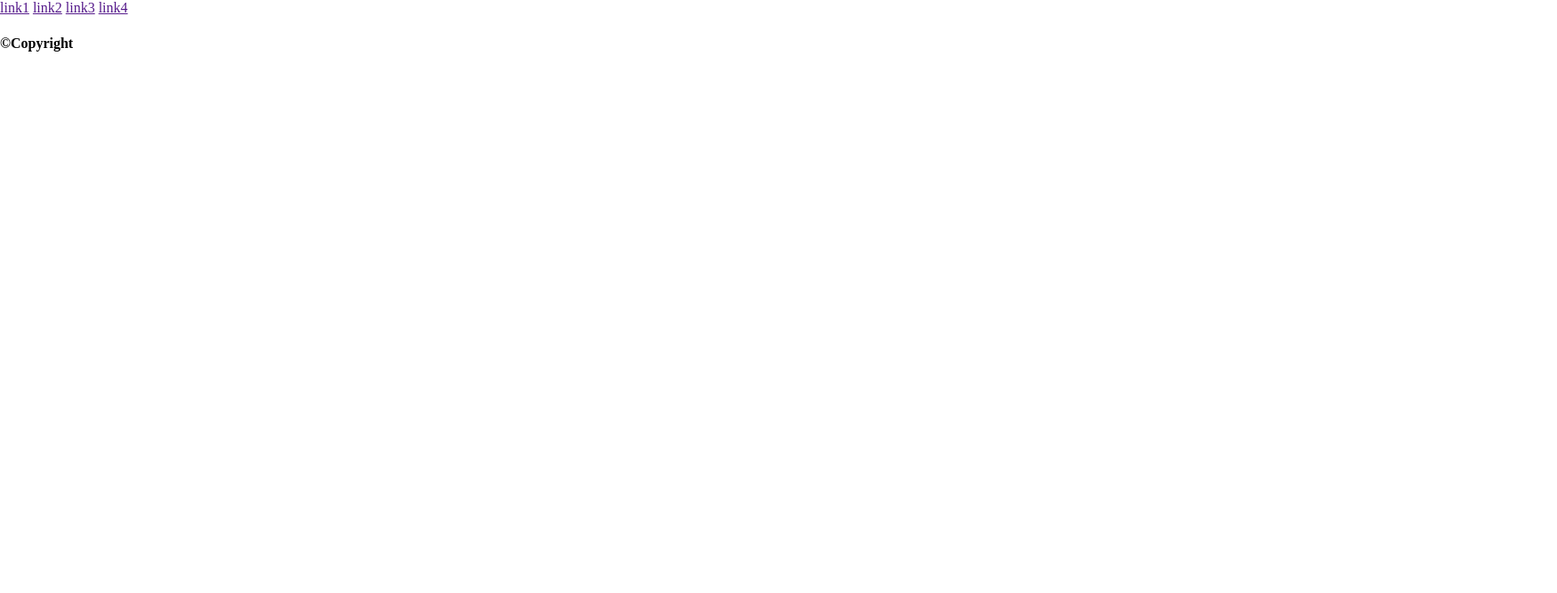
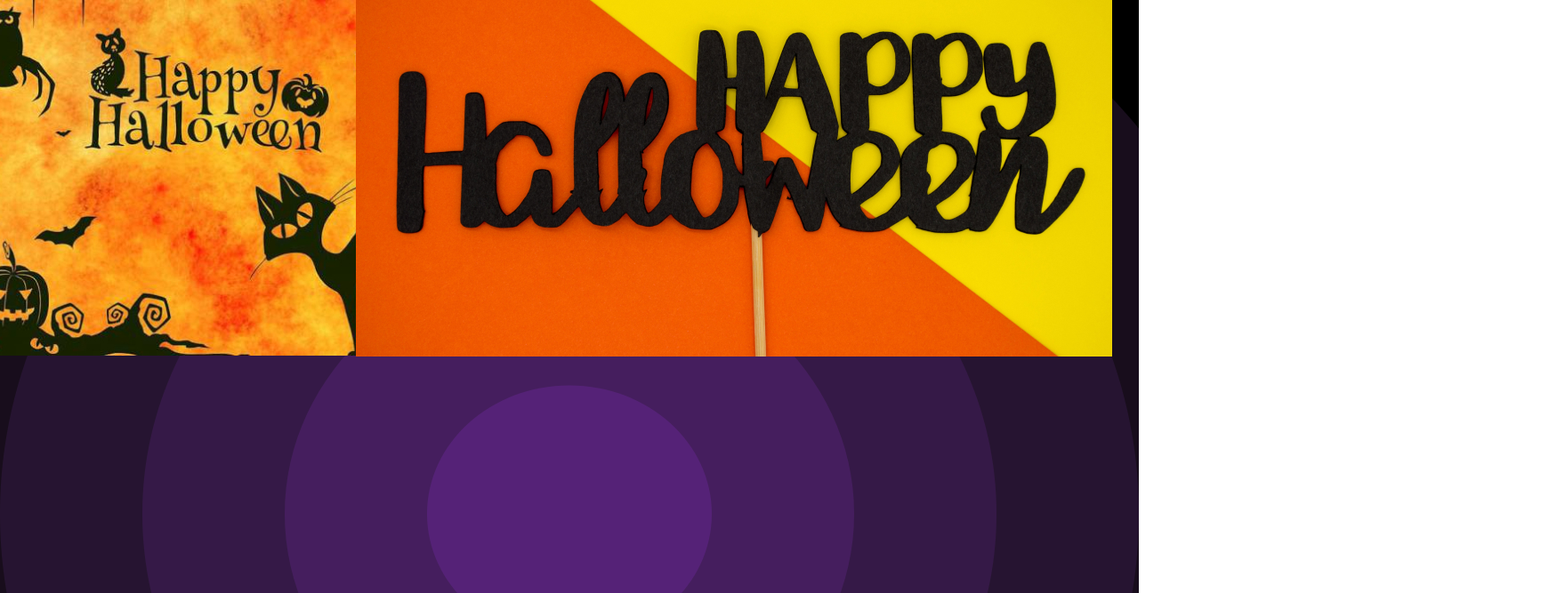
Before and after one commit to javierbsz/halloween, a plain HTML site: page index.html in a window 1280 px wide. Shown: the top 667 px of the page at 89% size, 1750 px wide, since content can reach past the window. Drawn offline with Linux system fonts and the light colour scheme.

Commit message:
comienzo de halloween

```diff
--- a/css/index.css
+++ b/css/index.css
@@ -1,3 +1,26 @@
 /* *********************************** */
 /* *** Estilos SOLO para index.html *** */
 /* *********************************** */
+
+
+
+.header{
+    grid-column: 2/3;
+    display: grid;
+    grid-template-columns: 400px 950px 400px;
+    grid-template-rows: 1fr 1fr 1fr;
+
+    background-image: url(/halloween/img/desktop/fondo.svg);
+    background-attachment: fixed;
+    background-repeat: no-repeat;
+    background-size: cover;
+}
+
+.header__img1{
+    grid-column: 1/1;
+}
+
+.header__img2{
+    grid-column: 2/3;
+
+}
--- a/index.html
+++ b/index.html
@@ -29,13 +29,16 @@
   <body>
     <!-- *** ESTRUCTURA SEMÁNTICA *** -->
     <!-- Header (encabezado de la página, zona superior) -->
-    <header>
+    <div class="container">
+
+    <header class="header">
+
+      <img class="header__img1" src="img/desktop/gatos@1x.jpg" alt="">
+      <img class="header__img2" src="img/desktop/halloween@1x.jpg" alt="">
       <!-- nav (el navegador de toda la web) -->
+
       <nav>
-        <a href="" class="link1">link1</a>
-        <a href="" class="link2">link2</a>
-        <a href="" class="link3">link3</a>
-        <a href="" class="link4">link4</a>
+
       </nav>
     </header>
     <!-- Main (centro de la página, zona central) -->
@@ -43,11 +46,11 @@
       <!-- section y article (posibilidades dentro de main) -->
     </main>
     <!-- Footer (final de la página, zona inferior) -->
-    <footer>
-      <h4>&copy;Copyright</h4>
+    <footer class="footer">
     </footer>
 
     <!-- *** Google Analytics *** -->
     <script src="https://www.google-analytics.com/analytics.js" async></script>
+  </div>
   </body>
 </html>
```
Also changed, not shown: img/desktop/fondo.svg (added), img/desktop/gatos@1x.jpg (added), img/desktop/halloween@1x.jpg (added).
